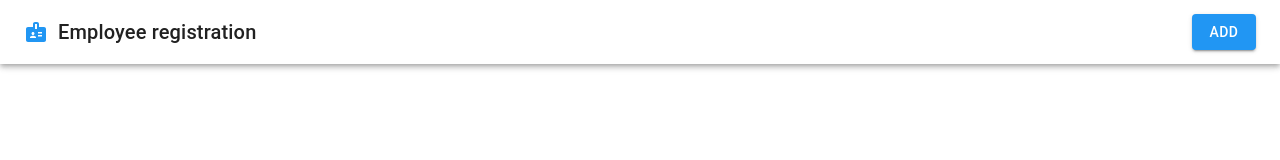
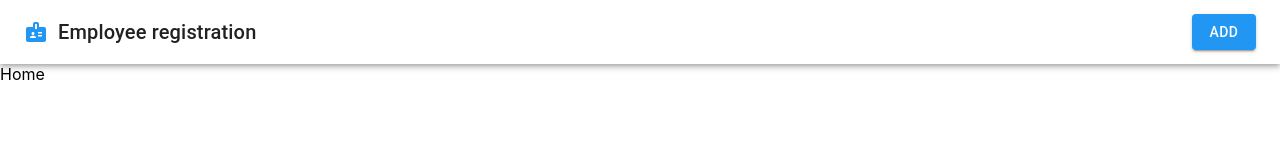
Before and after one commit to mohaali482/employee-registration-frontend, a React (Create React App) app: page / in a window 1280 px wide. Shown: the top 160 px of the page. Built offline with nearby package versions, Linux system fonts and the light colour scheme.

Commit message:
Add home page to app file

```diff
--- a/src/App.js
+++ b/src/App.js
@@ -1,11 +1,15 @@
 import React from 'react';
-import { BrowserRouter as Router } from "react-router-dom";
+import { BrowserRouter as Router, Route, Routes } from "react-router-dom";
 import Navbar from './components/Navbar';
+import Home from './pages/Home';
 
 const App = () => {
   return (
     <Router>
         <Navbar />
+        <Routes>
+            <Route exact path='/' element={ <Home /> }/>
+        </Routes>
     </Router>
   )
 }
```
